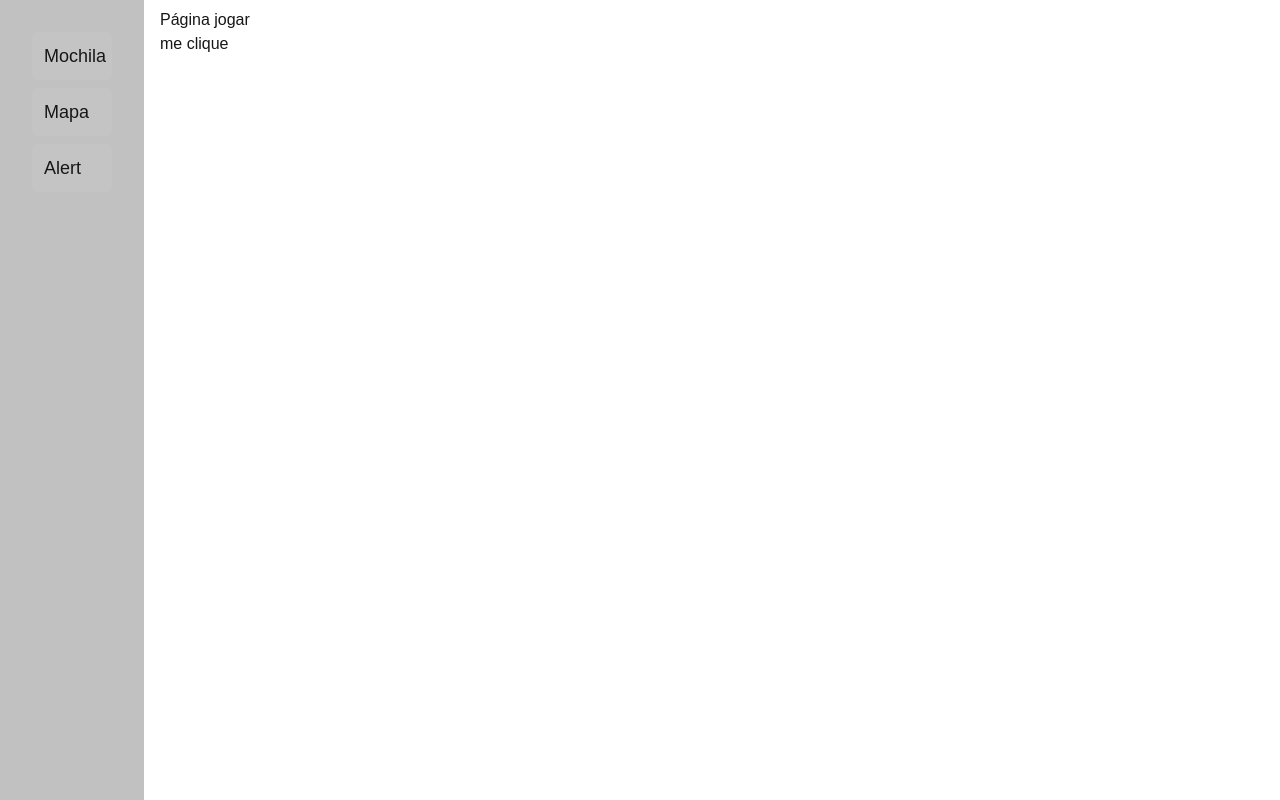
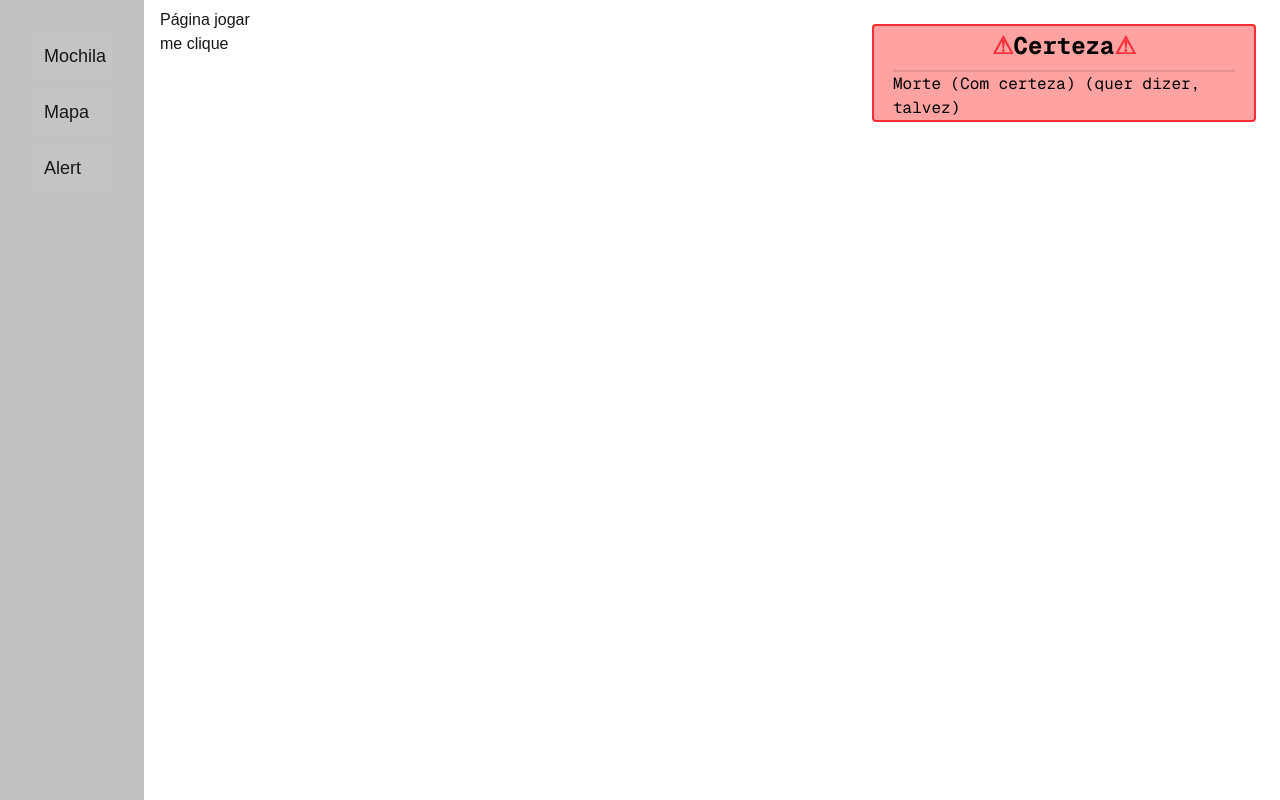
Before and after one commit to Joyuv/Sanscript, a Next.js app: page /jogar in a window 1280 px wide. Built offline with nearby package versions, Linux system fonts and the light colour scheme; a web font is replaced by a local one.

Commit message:
componente de alerta criado

```diff
--- a/package.json
+++ b/package.json
@@ -10,6 +10,7 @@
   },
   "dependencies": {
     "@uidotdev/usehooks": "^2.4.1",
+    "clsx": "^2.1.1",
     "next": "15.4.6",
     "noisejs": "^2.1.0",
     "react": "19.1.0",
--- a/src/app/jogar/layout.tsx
+++ b/src/app/jogar/layout.tsx
@@ -10,7 +10,7 @@ export default function Layout({ children }: { children: React.ReactNode }) {
   return (
     <div className="flex flex-row w-screen gap-2">
       <Navbar toggleMapa={() => toggleMapaAtivo(!mapaAtivo)} />
-      <div className="m-2">
+      <div className="m-2 w-full">
         {mapaAtivo && (
           <Mapa tamx={100} tamy={60} seed={Math.random()} escala={18} />
         )}
--- a/src/app/jogar/page.tsx
+++ b/src/app/jogar/page.tsx
@@ -1,4 +1,5 @@
 "use client";
+import Alerta from "@/app/ui/Alertas";
 
 export default function Page() {
   async function addItem(nome: string, quantidade = 1) {
@@ -17,6 +18,12 @@ export default function Page() {
     <>
       <h1>Página jogar</h1>
       <button onClick={() => addItem("exemplo2")}>me clique</button>
+      <Alerta titulo={"Talvez"} tipo={"alerta"}>
+        Morte (Possivelmente)
+      </Alerta>
+      <Alerta titulo={"Certeza"} tipo={"erro"}>
+        Morte (Com certeza) (quer dizer, talvez)
+      </Alerta>
     </>
   );
 }
--- /dev/null
+++ b/src/app/ui/Alertas.module.css
@@ -0,0 +1,4 @@
+.corpo {
+  border-top: 2px solid rgba(0, 0, 0, 0.1);
+  width: 90%;
+}
--- /dev/null
+++ b/src/app/ui/Alertas.tsx
@@ -0,0 +1,50 @@
+import clsx from "clsx";
+import styles from "@/app/ui/Alertas.module.css";
+
+export default function Alerta({
+  children,
+  tipo,
+  titulo,
+}: {
+  children: React.ReactNode;
+  tipo: string;
+  titulo: string;
+}) {
+  return (
+    <div
+      className={clsx(
+        "w-96 absolute z-10 right-6 top-6 text-black font-mono h-auto text-base border-2 rounded flex flex-col items-center",
+        {
+          "bg-yellow-200 border-yellow-500": tipo === "alerta",
+          "bg-red-300 border-red-500": tipo === "erro",
+        },
+      )}
+    >
+      <div
+        id="titulo"
+        className="mt-1 h-10 text-2xl text-black font-bold text-center"
+      >
+        <span
+          className={clsx({
+            "text-red-500": tipo === "erro",
+            "text-yellow-600": tipo === "alerta",
+          })}
+        >
+          &#9888;
+        </span>
+        {titulo}
+        <span
+          className={clsx({
+            "text-red-500": tipo === "erro",
+            "text-yellow-600": tipo === "alerta",
+          })}
+        >
+          &#9888;
+        </span>
+      </div>
+      <div className={`${styles.corpo}`} id="corpo">
+        {children}
+      </div>
+    </div>
+  );
+}
```
Also changed, not shown: 2 other files (tests, documents, lock files or other folders).
